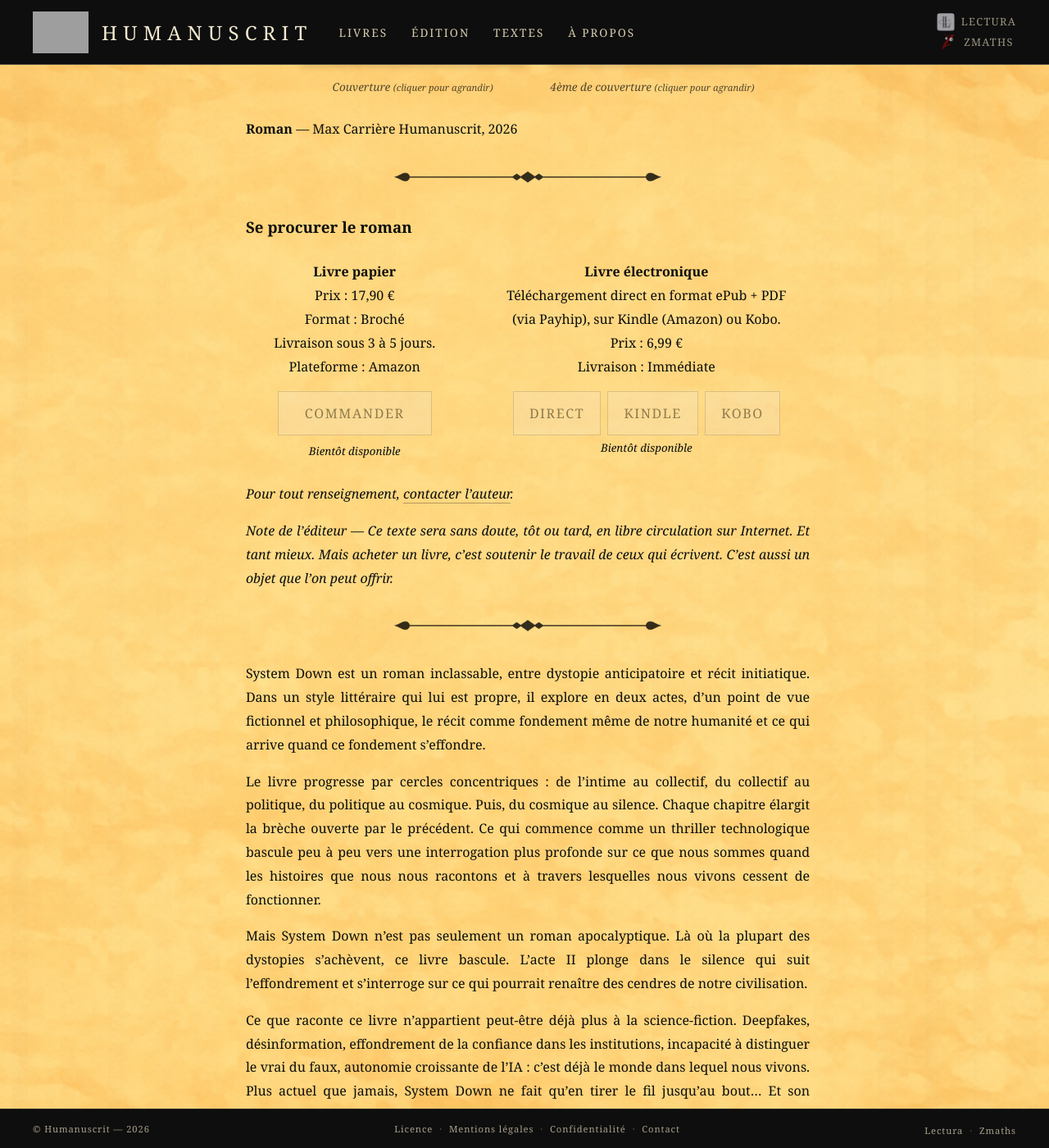
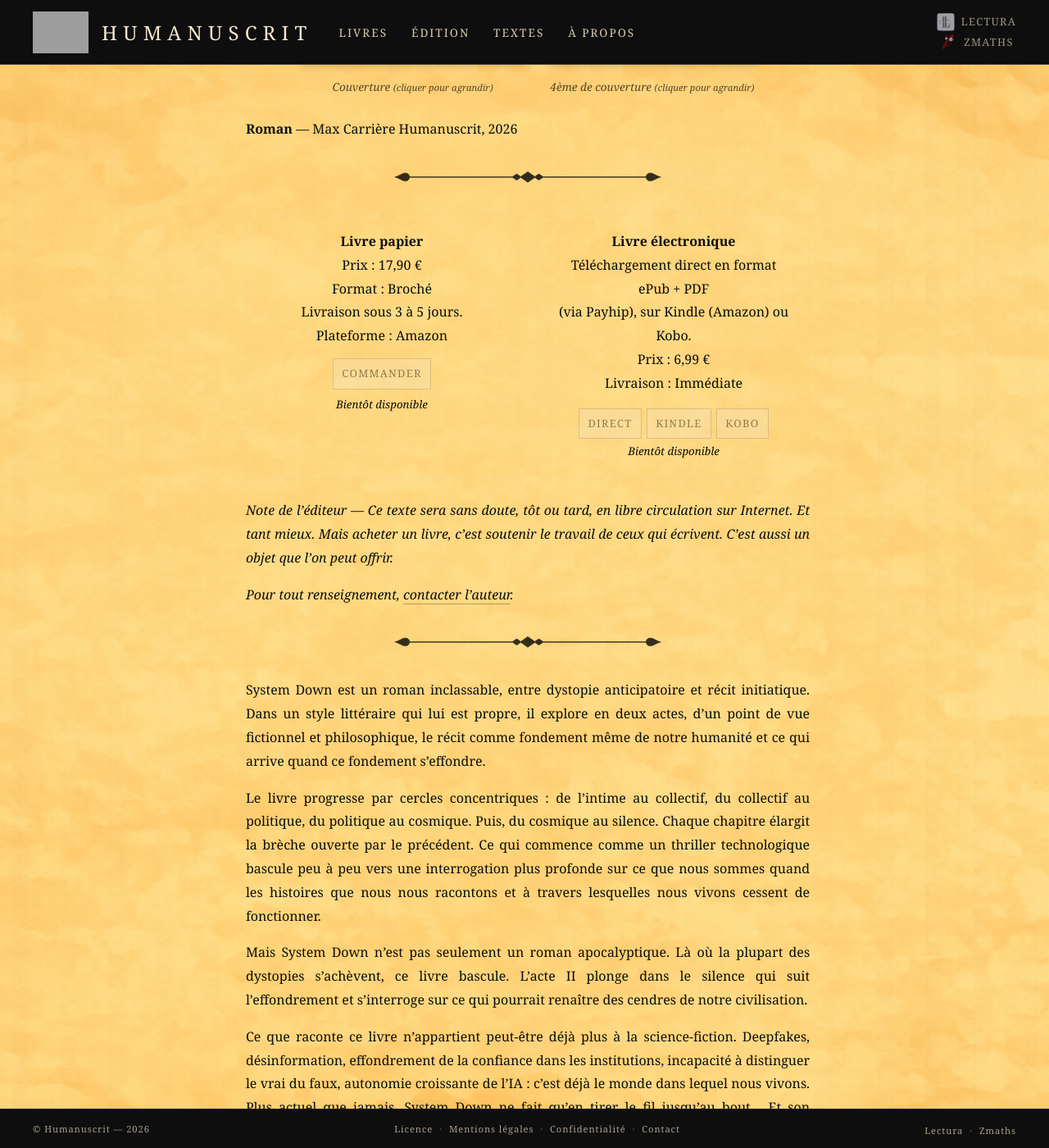
Before and after one commit to maxcarriere/humanuscrit, a Jekyll site: the page built from productions/system-down.md, in a window 1280 px wide and 1400 px high, scrolled down 823 px. Shown: the whole window at 82% size. Built offline with Jekyll 4.4.1, drawn with Linux system fonts in a browser that asks for light colours; grey boxes are pictures that could not be loaded.

Commit message:
Page System Down : réorganiser section achat
- Supprimer le titre "Se procurer le roman"
- Déplacer "contacter l'auteur" sous la note de l'éditeur
- Grille 50/50 pour livre papier / électronique
- Cadre autour de chaque bloc d'achat
- Boutons plus compacts (padding et font-size réduits)

Co-Authored-By: Claude Opus 4.6 <noreply@anthropic.com>

```diff
--- a/assets/css/style.scss
+++ b/assets/css/style.scss
@@ -1394,7 +1394,7 @@ html[data-darkreader-mode] .navigation-dossier a:hover {
 /* Liens d'achat */
 .buy-links {
   display: grid;
-  grid-template-columns: 2fr 3fr;
+  grid-template-columns: 1fr 1fr;
   gap: 1.5em;
   text-align: center;
   margin: 1.5em 0;
@@ -1408,13 +1408,15 @@ html[data-darkreader-mode] .navigation-dossier a:hover {
 
 .buy-links .cta-button {
   margin: 0.3em;
+  padding: 0.5em 0.8em;
+  font-size: 0.8em;
 }
 
 /* Boutons d'achat côte à côte */
 .buy-buttons-row {
   display: flex;
   justify-content: center;
-  gap: 0.5em;
+  gap: 0.4em;
   flex-wrap: wrap;
 }
 
@@ -1426,12 +1428,16 @@ html[data-darkreader-mode] .navigation-dossier a:hover {
 
 .buy-buttons-row .cta-button {
   margin: 0;
-  padding: 0.7em 1.2em;
+  padding: 0.5em 0.8em;
+  font-size: 0.8em;
 }
 
 /* Groupement format d'achat */
 .buy-format {
   margin: 0;
+  border: 1px solid #d8ccb033;
+  border-radius: 6px;
+  padding: 1.2em;
 }
 
 /* Cartes d'avis lecteurs */
--- a/productions/system-down.md
+++ b/productions/system-down.md
@@ -41,8 +41,6 @@ Humanuscrit, 2026
 
 ---
 
-### Se procurer le roman
-
 <div class="buy-links" markdown="0">
 
 <div class="buy-format">
@@ -82,9 +80,9 @@ Livraison&nbsp;: Imm&eacute;diate
 
 </div>
 
+*Note de l'éditeur — Ce texte sera sans doute, tôt ou tard, en libre circulation sur Internet. Et tant mieux. Mais acheter un livre, c'est soutenir le travail de ceux qui écrivent. C'est aussi un objet que l'on peut offrir.*
+
 *Pour tout renseignement, [contacter l'auteur]({{ "/contact/" | relative_url }}).*
-
-*Note de l'éditeur — Ce texte sera sans doute, tôt ou tard, en libre circulation sur Internet. Et tant mieux. Mais acheter un livre, c'est soutenir le travail de ceux qui écrivent. C'est aussi un objet que l'on peut offrir.*
 
 ---
 
```
